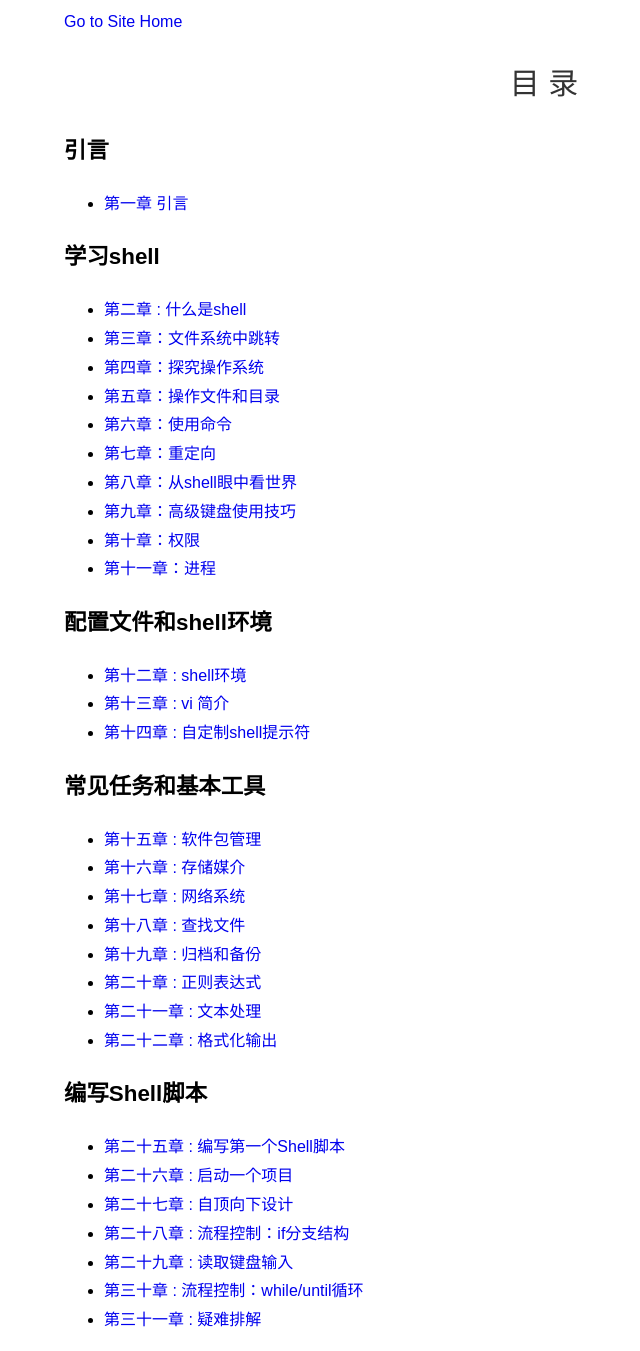
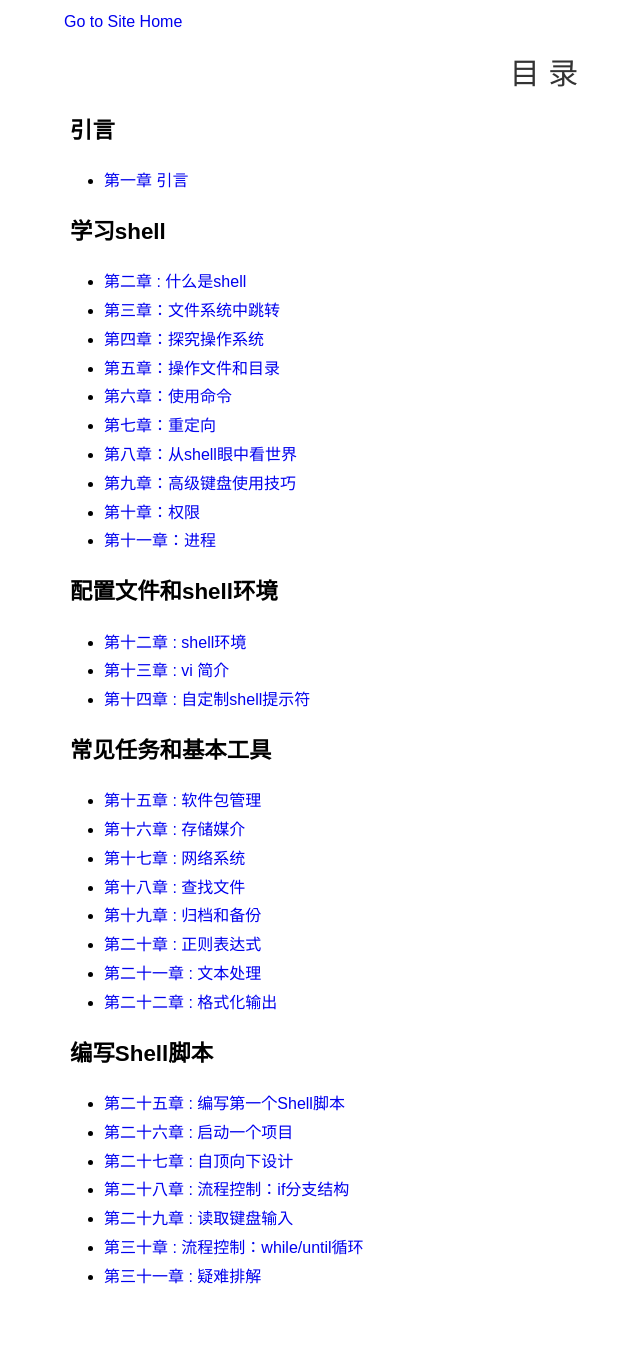
Before and after one commit to billie66/TLCL, a Jekyll site: the page book/index.html, which Jekyll copies as it is, in a window 1280 px wide. Shown: the whole page, without its empty margins (96-736 px from the left). Built offline with Jekyll 4.4.1, drawn with Linux system fonts in a browser that asks for light colours; Markdown is read by kramdown in place of the engine named in the settings; after the commit the page ends 1308 px from its top, so only the background shows below that.

Commit message:
change css

```diff
--- a/css/tlcl.css
+++ b/css/tlcl.css
@@ -14,10 +14,12 @@ h1 {
   font-size: 30px;
   font-weight: 300;
   color: #333;
+  margin: 10px;
 }
 
 h2 {
   font-size: 140%;
+  margin: 6px;
 }
 
 /*Remove the line under links*/
```
